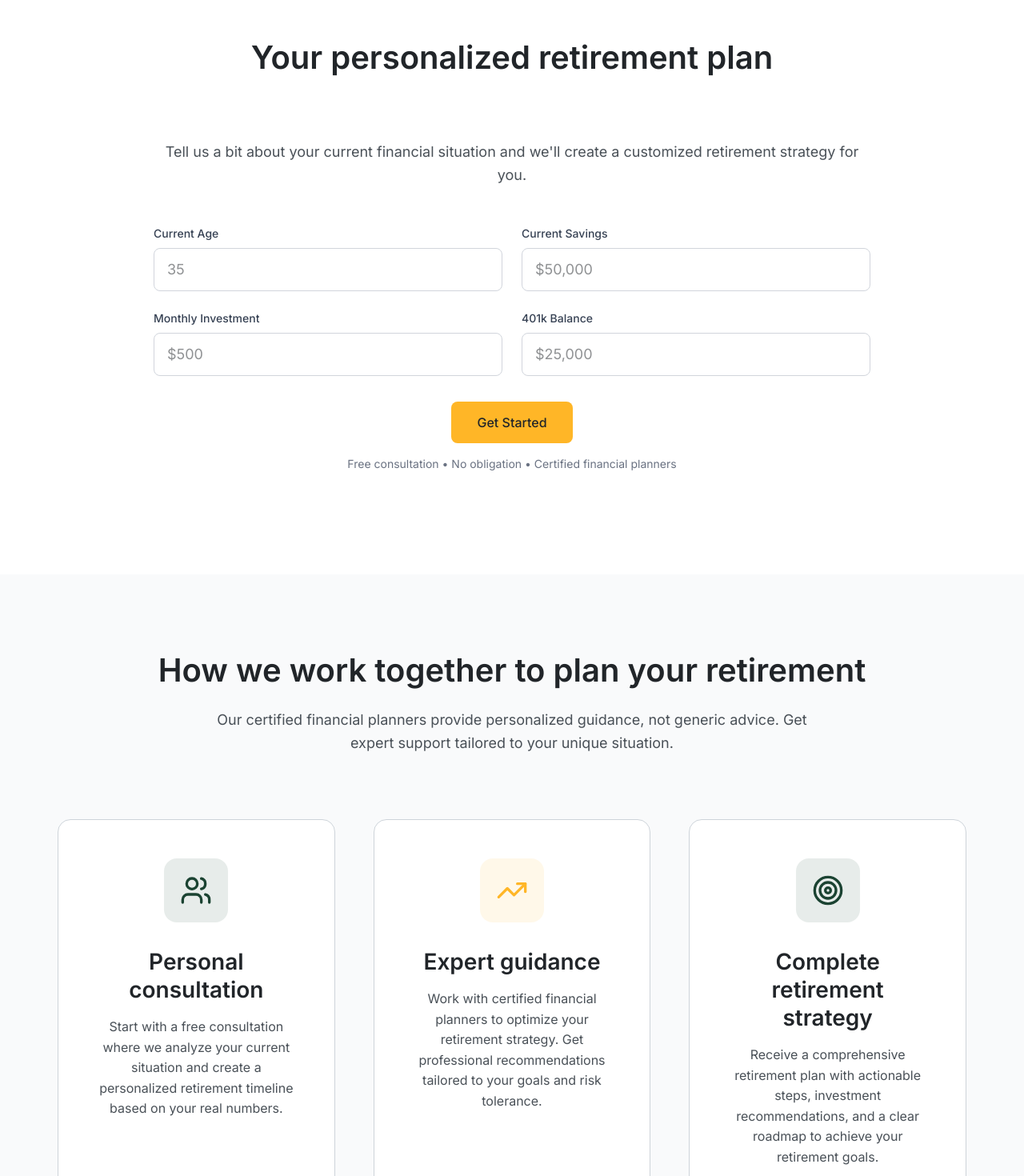
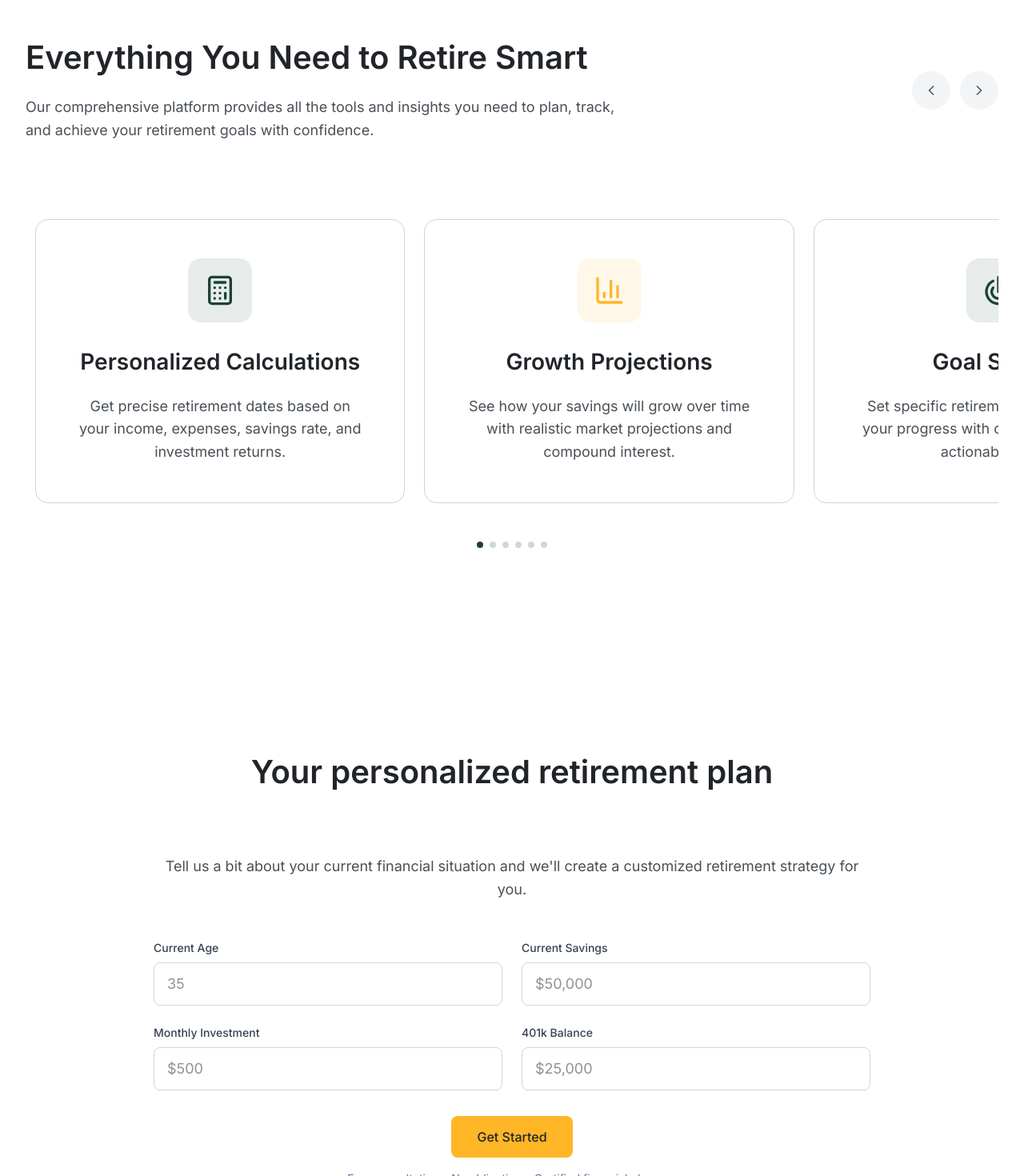
Before and after one commit to iyervish/retirement-app, a Next.js app: page / in a window 1280 px wide. Shown: the part 880-2350 px from the top of the page at 80% size. Built offline with nearby package versions, Linux system fonts and the light colour scheme.

Commit message:
Enhance homepage features section with new card carousel for retirement tools and update global styles for improved visual effects

```diff
--- a/src/app/globals.css
+++ b/src/app/globals.css
@@ -387,14 +387,17 @@ body {
   top: 0;
   left: 0;
   right: 0;
-  height: 2px;
-  background: linear-gradient(90deg, var(--forest-green-500), var(--gold-500));
+  height: 12px;
+  background: linear-gradient(90deg, var(--forest-green-500), var(--gold-500), var(--forest-green-500));
+  background-size: 200% 100%;
   transform: scaleX(0);
-  transition: transform 0.3s ease;
+  transition: all 0.4s ease;
+  box-shadow: 0 2px 8px rgba(45, 90, 66, 0.3);
 }
 
 .card:hover::before {
   transform: scaleX(1);
+  background-position: 100% 0;
 }
 
 /* Hero Section Styles */
--- a/src/app/page.tsx
+++ b/src/app/page.tsx
@@ -3,7 +3,7 @@
 import TypewriterText from './components/TypewriterText';
 import HeroCarousel from './components/HeroCarousel';
 import { useState } from 'react';
-import { Users, TrendingUp, Target, Award, Clock, Calculator, BarChart3, Goal, Shield, PieChart, Bell } from 'lucide-react';
+import { Users, TrendingUp, Target, Award, Clock, Calculator, BarChart3, Goal, Shield, PieChart, Bell, ChevronLeft, ChevronRight } from 'lucide-react';
 
 export default function Home() {
   const [formData, setFormData] = useState({
@@ -12,6 +12,55 @@ export default function Home() {
     monthlyInvestment: '',
     k401Balance: ''
   });
+
+  const [currentCardIndex, setCurrentCardIndex] = useState(0);
+
+  const features = [
+    {
+      icon: Calculator,
+      title: "Personalized Calculations",
+      description: "Get precise retirement dates based on your income, expenses, savings rate, and investment returns.",
+      color: "primary"
+    },
+    {
+      icon: BarChart3,
+      title: "Growth Projections",
+      description: "See how your savings will grow over time with realistic market projections and compound interest.",
+      color: "accent"
+    },
+    {
+      icon: Goal,
+      title: "Goal Setting",
+      description: "Set specific retirement goals and track your progress with clear milestones and actionable steps.",
+      color: "primary"
+    },
+    {
+      icon: Shield,
+      title: "Risk Assessment",
+      description: "Understand your risk tolerance and optimize your investment strategy for long-term success.",
+      color: "accent"
+    },
+    {
+      icon: PieChart,
+      title: "Portfolio Analysis",
+      description: "Analyze your current investments and get recommendations for better asset allocation.",
+      color: "primary"
+    },
+    {
+      icon: Bell,
+      title: "Smart Alerts",
+      description: "Receive timely notifications about market changes and opportunities to optimize your plan.",
+      color: "accent"
+    }
+  ];
+
+  const nextCard = () => {
+    setCurrentCardIndex((prev) => (prev + 1) % features.length);
+  };
+
+  const prevCard = () => {
+    setCurrentCardIndex((prev) => (prev - 1 + features.length) % features.length);
+  };
 
   const handleInputChange = (field: string, value: string) => {
     const newFormData = { ...formData, [field]: value };
@@ -93,6 +142,76 @@ export default function Home() {
                 See How It Works
               </a>
             </div>
+          </div>
+        </div>
+      </section>
+
+      {/* Everything You Need Section */}
+      <section className="section-large bg-white">
+        <div className="container-wide">
+          <div className="flex items-center justify-between mb-20">
+            <div className="flex-1">
+              <h2 className="h1-text mb-6">Everything You Need to Retire Smart</h2>
+              <p className="body-large text-gray-600 max-w-3xl">
+                Our comprehensive platform provides all the tools and insights you need to plan, track, and achieve your retirement goals with confidence.
+              </p>
+            </div>
+            <div className="flex items-center space-x-3 ml-8">
+              <button
+                onClick={prevCard}
+                className="w-12 h-12 bg-gray-100 hover:bg-gray-200 rounded-full flex items-center justify-center transition-colors"
+                aria-label="Previous card"
+              >
+                <ChevronLeft size={20} className="text-gray-600" />
+              </button>
+              <button
+                onClick={nextCard}
+                className="w-12 h-12 bg-gray-100 hover:bg-gray-200 rounded-full flex items-center justify-center transition-colors"
+                aria-label="Next card"
+              >
+                <ChevronRight size={20} className="text-gray-600" />
+              </button>
+            </div>
+          </div>
+
+          <div className="relative overflow-hidden py-4">
+            <div
+              className="flex transition-transform duration-500 ease-in-out"
+              style={{ transform: `translateX(-${currentCardIndex * 40}%)` }}
+            >
+              {features.map((feature, index) => {
+                const IconComponent = feature.icon;
+                return (
+                  <div key={index} className="w-2/5 flex-shrink-0 px-3">
+                    <div className="card text-center h-full p-8 hover:shadow-xl hover:-translate-y-2 transition-all duration-300">
+                      <div className="mb-8">
+                        <div className={`w-20 h-20 mx-auto mb-6 ${feature.color === 'primary' ? 'bg-primary/10' : 'bg-accent/10'} rounded-2xl flex items-center justify-center`}>
+                          <IconComponent size={40} className={feature.color === 'primary' ? 'text-primary' : 'text-accent'} />
+                        </div>
+                      </div>
+                      <h3 className="h2-text mb-6">{feature.title}</h3>
+                      <p className="body-large text-gray-600 leading-relaxed">
+                        {feature.description}
+                      </p>
+                    </div>
+                  </div>
+                );
+              })}
+            </div>
+          </div>
+
+          {/* Carousel Indicators */}
+          <div className="flex justify-center mt-8 space-x-2">
+            {features.map((_, index) => (
+              <button
+                key={index}
+                onClick={() => setCurrentCardIndex(index)}
+                className={`w-2 h-2 rounded-full transition-colors ${
+                  index === currentCardIndex ? 'bg-primary' : 'bg-gray-300'
+                }`}
+                aria-label={`Go to card ${index + 1}`}
+              />
+            ))}
           </div>
         </div>
       </section>
@@ -206,44 +325,54 @@ export default function Home() {
             </p>
           </div>
 
-          <div className="grid md:grid-cols-3 gap-12">
-            {/* Feature 1 */}
-            <div className="card text-center">
-              <div className="mb-8">
-                <div className="w-20 h-20 mx-auto mb-6 bg-primary/10 rounded-2xl flex items-center justify-center">
-                  <Users size={40} className="text-primary" />
+          <div className="max-w-4xl mx-auto">
+            <div className="space-y-16">
+              {/* Step 1 */}
+              <div className="flex items-start space-x-8">
+                <div className="flex-shrink-0">
+                  <div className="w-16 h-16 bg-primary/10 rounded-2xl flex items-center justify-center relative">
+                    <span className="text-2xl font-bold text-primary" style={{ fontFamily: 'var(--font-fugaz-one), cursive, system-ui, sans-serif' }}>1</span>
+                    <div className="absolute -bottom-8 left-1/2 transform -translate-x-1/2 w-0.5 h-8 bg-gradient-to-b from-primary/30 to-transparent"></div>
                   </div>
                 </div>
+                <div className="flex-1 pt-2">
                   <h3 className="h2-text mb-4">Personal consultation</h3>
-              <p className="body-text text-gray-600">
+                  <p className="body-large text-gray-600 leading-relaxed">
                     Start with a free consultation where we analyze your current situation and create a personalized retirement timeline based on your real numbers.
                   </p>
                 </div>
+              </div>
 
-            {/* Feature 2 */}
-            <div className="card text-center">
-              <div className="mb-8">
-                <div className="w-20 h-20 mx-auto mb-6 bg-accent/10 rounded-2xl flex items-center justify-center">
-                  <TrendingUp size={40} className="text-accent" />
+              {/* Step 2 */}
+              <div className="flex items-start space-x-8">
+                <div className="flex-shrink-0">
+                  <div className="w-16 h-16 bg-accent/10 rounded-2xl flex items-center justify-center relative">
+                    <span className="text-2xl font-bold text-accent" style={{ fontFamily: 'var(--font-fugaz-one), cursive, system-ui, sans-serif' }}>2</span>
+                    <div className="absolute -bottom-8 left-1/2 transform -translate-x-1/2 w-0.5 h-8 bg-gradient-to-b from-accent/30 to-transparent"></div>
                   </div>
                 </div>
+                <div className="flex-1 pt-2">
                   <h3 className="h2-text mb-4">Expert guidance</h3>
-              <p className="body-text text-gray-600">
+                  <p className="body-large text-gray-600 leading-relaxed">
                     Work with certified financial planners to optimize your retirement strategy. Get professional recommendations tailored to your goals and risk tolerance.
                   </p>
                 </div>
+              </div>
 
-            {/* Feature 3 */}
-            <div className="card text-center">
-              <div className="mb-8">
-                <div className="w-20 h-20 mx-auto mb-6 bg-primary/10 rounded-2xl flex items-center justify-center">
-                  <Target size={40} className="text-primary" />
+              {/* Step 3 */}
+              <div className="flex items-start space-x-8">
+                <div className="flex-shrink-0">
+                  <div className="w-16 h-16 bg-primary/10 rounded-2xl flex items-center justify-center">
+                    <span className="text-2xl font-bold text-primary" style={{ fontFamily: 'var(--font-fugaz-one), cursive, system-ui, sans-serif' }}>3</span>
                   </div>
                 </div>
+                <div className="flex-1 pt-2">
                   <h3 className="h2-text mb-4">Complete retirement strategy</h3>
-              <p className="body-text text-gray-600">
+                  <p className="body-large text-gray-600 leading-relaxed">
                     Receive a comprehensive retirement plan with actionable steps, investment recommendations, and a clear roadmap to achieve your retirement goals.
                   </p>
+                </div>
+              </div>
             </div>
           </div>
         </div>
```
Lines whose indentation alone changed are shown as unchanged.
